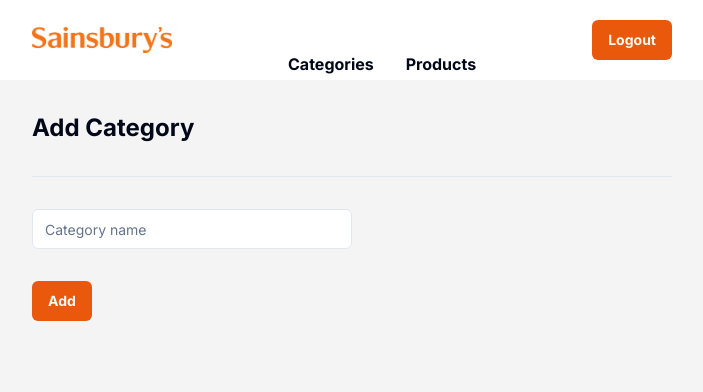
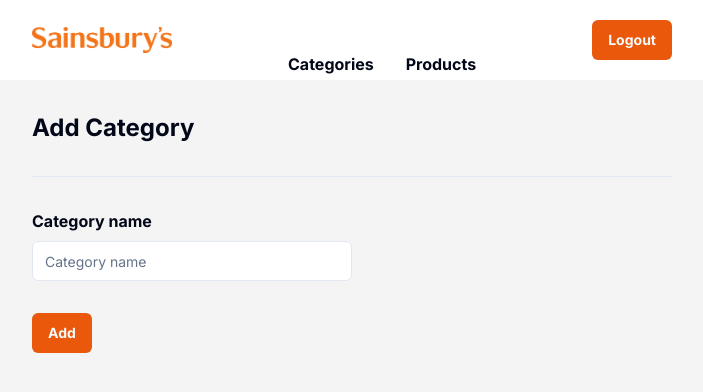
Before and after one commit to dorian-sz/dsz-online-groceries, a Next.js app in the folder dsz-online-gorceries-admin/: page /categories/new in a window 1280 px wide. Shown: the top 392 px of the page, without its empty margins (288-991 px from the left). Built offline with nearby package versions, Linux system fonts and the light colour scheme; no server answers; the database is empty.

Commit message:
Add axios patch for updating category

```diff
--- a/dsz-online-gorceries-admin/app/(root)/(routes)/categories/[categoryId]/components/form.tsx
+++ b/dsz-online-gorceries-admin/app/(root)/(routes)/categories/[categoryId]/components/form.tsx
@@ -11,6 +11,7 @@ import {
   FormControl,
   FormField,
   FormItem,
+  FormLabel,
   FormMessage,
 } from "@/components/ui/form";
 import { Input } from "@/components/ui/input";
@@ -38,11 +39,16 @@ const CategoryForm: React.FC<CategoryFormProps> = ({ initialData }) => {
       name: initialData?.name,
     },
   });
-
   const onSubmit = async (values: z.infer<typeof formSchema>) => {
-    await axios.post("/api/categories", values).then((response) => {
-      console.log(response.status, response.data);
-    });
+    initialData
+      ? await axios
+          .patch(`/api/categories/${initialData?.id}`, values)
+          .then((response) => {
+            console.log(response.status, response.data);
+          })
+      : await axios.post(`/api/categories`, values).then((response) => {
+          console.log(response.status, response.data);
+        });
     router.refresh();
     router.push("/categories");
   };
@@ -61,6 +67,9 @@ const CategoryForm: React.FC<CategoryFormProps> = ({ initialData }) => {
               name="name"
               render={({ field }) => (
                 <FormItem>
+                  <FormLabel className="font-bold text-md">
+                    Category name
+                  </FormLabel>
                   <FormControl>
                     <Input placeholder="Category name" {...field} />
                   </FormControl>
```
